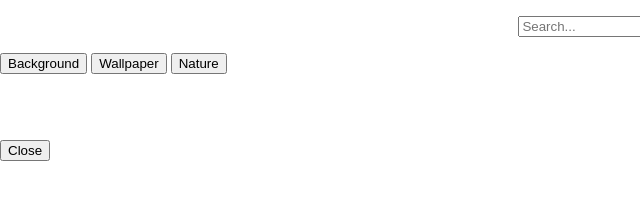
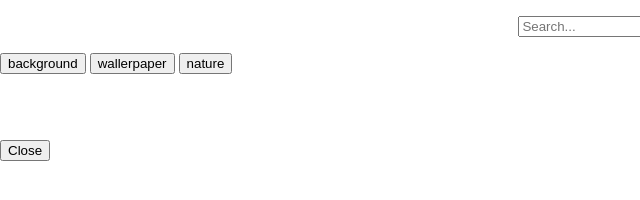
Before and after one commit to KaliZzo/HomeTask, a plain HTML site: page main.html in a window 1280 px wide. Shown: the full height of the page, 0-640 px from the left. Drawn offline with Linux system fonts and the light colour scheme.

Commit message:
part 3 not ready yet

```diff
--- a/main.html
+++ b/main.html
@@ -129,9 +129,9 @@
       </form>
 
       <div id="tags">
-        <button onclick="tags('Background')">Background</button>
-        <button onclick="tags('Wallpaper')">Wallpaper</button>
-        <button onclick="tags('Nature')">Nature</button>
+        <button onclick="tags('Background')">background</button>
+        <button onclick="tags('Wallpaper')">wallerpaper</button>
+        <button onclick="tags('Nature')">nature</button>
       </div>
 
 
```
